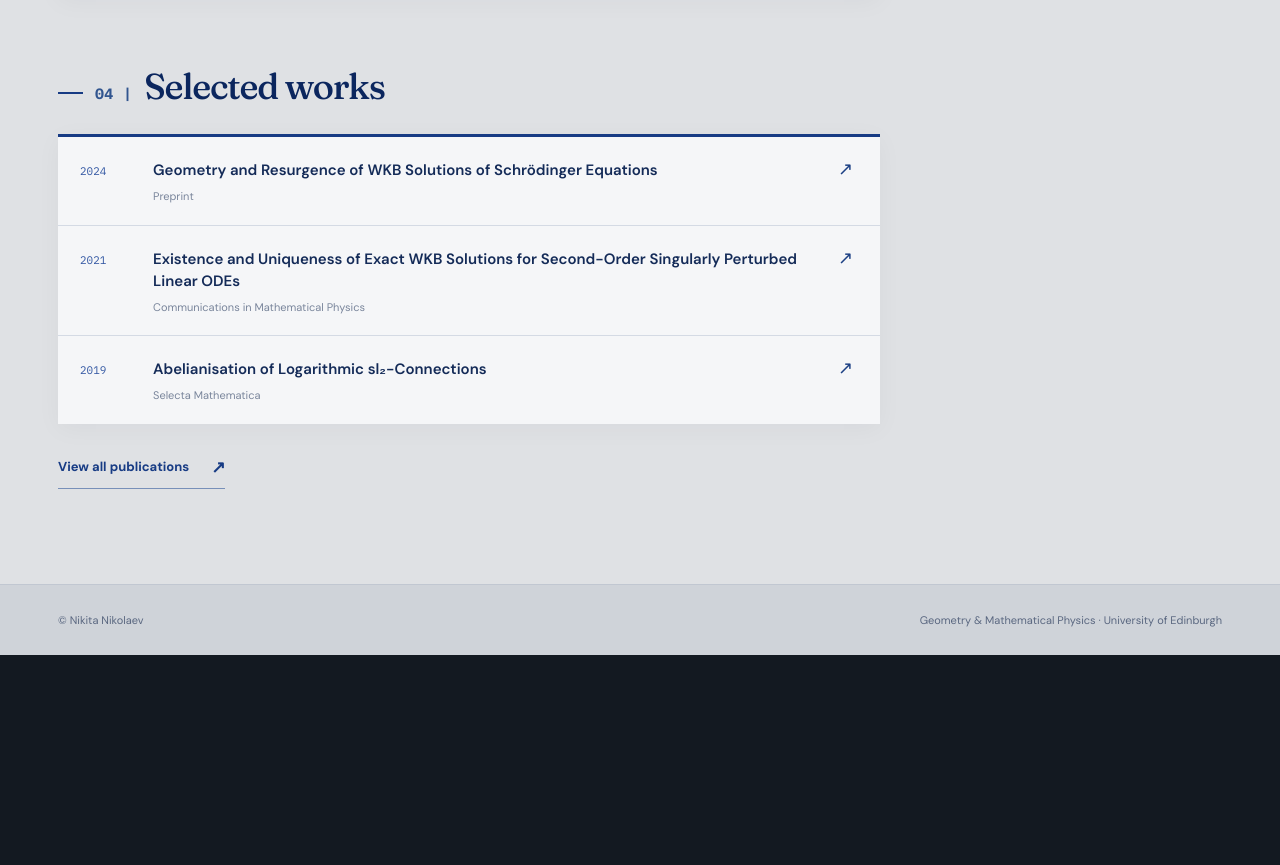
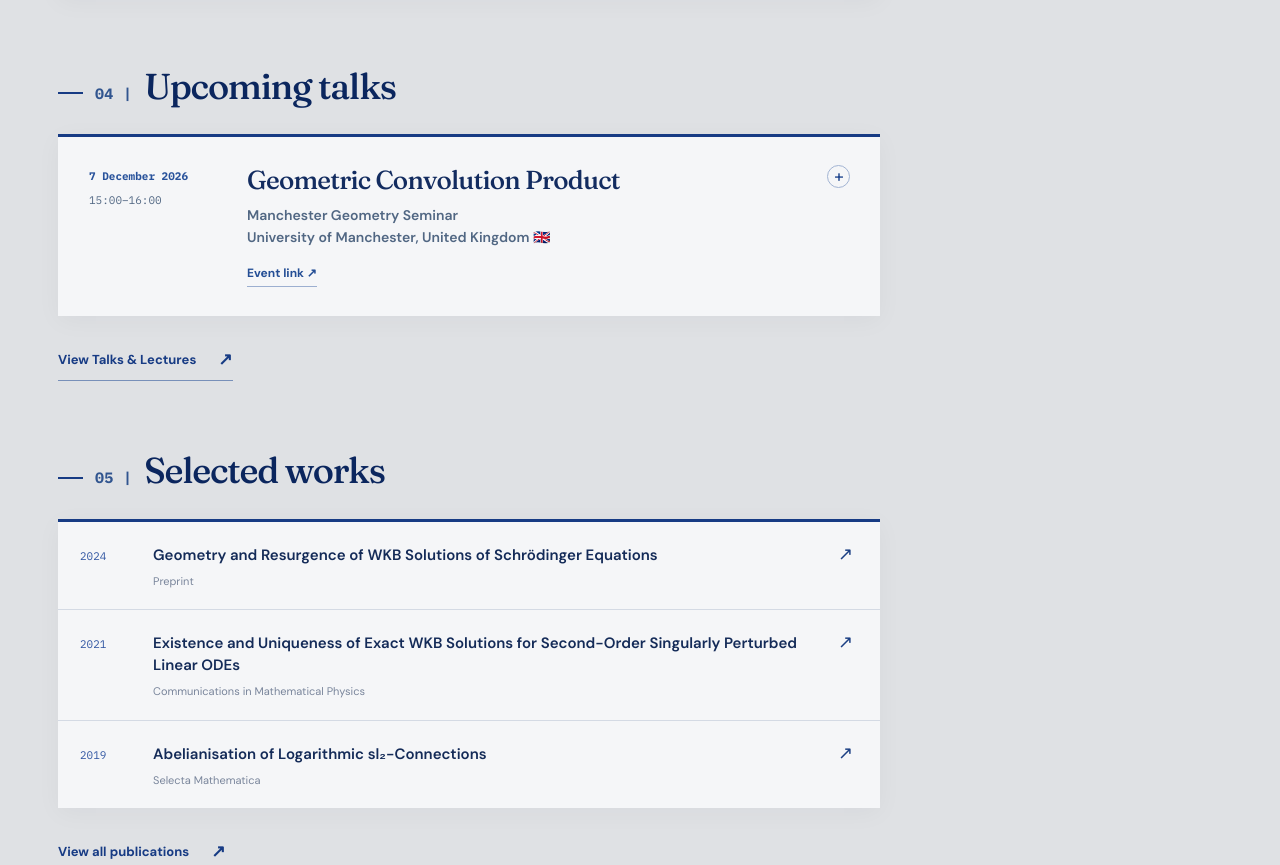
Before and after one commit to niknikol/niknikol.github.io, a plain HTML site: page index.html in a window 1280 px wide. Shown: the part 2308-3173 px from the top of the page. Before the commit the page ends 2963 px from the top, so only its background shows below. Drawn offline with Linux system fonts and the light colour scheme.

Commit message:
Show upcoming talks on the homepage

```diff
--- a/index.html
+++ b/index.html
@@ -10,6 +10,7 @@
   <link rel="preconnect" href="https://fonts.gstatic.com" crossorigin>
   <link href="https://fonts.googleapis.com/css2?family=DM+Sans:wght@400;500;600;700&family=Fraunces:opsz,wght@9..144,400;9..144,500;9..144,600&family=IBM+Plex+Mono:wght@400;500;700&family=Manrope:wght@400;500;600;700;800&display=swap" rel="stylesheet">
   <link rel="stylesheet" href="style.css">
+  <script src="talks.js" defer></script>
 </head>
 <body>
   <main class="concept hybrid" id="hybrid">
@@ -114,6 +115,11 @@
             </a>
           </div>
         </section>
+        <section id="d-upcoming" class="d-work" aria-labelledby="d-upcoming-title" hidden>
+          <h2 id="d-upcoming-title" class="d-section-label d-title-label"><span class="d-title-index">04 |</span><span class="d-title-name">Upcoming talks</span></h2>
+          <div id="upcoming-talk-list" class="d-talk-list"></div>
+          <a class="d-all-papers" href="talks.html">View Talks &amp; Lectures <span aria-hidden="true">↗</span></a>
+        </section>
         <section id="d-work" class="d-work d-work-selected">
           <h2 class="d-section-label d-title-label"><span class="d-title-index">04 |</span><span class="d-title-name">Selected works</span></h2>
           <div class="d-paper-list">
--- a/style.css
+++ b/style.css
@@ -375,6 +375,9 @@ button { font: inherit; }
 .d-talk-body h3 { font: 500 clamp(20px,2.4vw,26px)/1.24 'Fraunces', Georgia, serif; letter-spacing: -.03em; color: #132c60; margin: 0 0 9px; }
 .d-talk-entry .d-pub-toggle-icon { top: 28px; right: 30px; }
 .d-talk-meta { margin: 0; color: #516783; font: 600 12px/1.55 'DM Sans', sans-serif; }
+#upcoming-talk-list .d-talk-meta { font-size: 14px; }
+#upcoming-talk-list .d-talk-date span { color: #516783; font-size: 11px; }
+#upcoming-talk-list .d-talk-links a { font-size: 12px; }
 .d-talk-talk-title { margin: 9px 0 0; color: #294779; font: 500 17px/1.45 'Fraunces', Georgia, serif; letter-spacing: -.01em; }
 #research-talk-list .d-talk-body h3, #lecture-course-list .d-talk-body h3, #research-course-list .d-talk-body h3 { font-size: clamp(19px,2vw,22px); }
 #research-talk-list .d-talk-meta, #lecture-course-list .d-talk-meta, #research-course-list .d-talk-meta { font-size: 14px; }
@@ -471,6 +474,7 @@ button { font: inherit; }
   .d-talks-section + .d-talks-section { margin-top: 58px; }
   .d-talks-heading-note { display: none; }
   .d-talk-entry { grid-template-columns: 1fr; gap: 12px; padding: 22px 21px 24px; }
+  #upcoming-talk-list .d-talk-entry { grid-template-columns: minmax(0, 1fr); }
   .d-talk-body { padding-right: 23px; }
   .d-talk-date { display: flex; flex-wrap: wrap; gap: 11px; align-items: baseline; padding-top: 0; }
   .d-talk-date span { margin: 0; }
--- a/talks.js
+++ b/talks.js
@@ -36,6 +36,14 @@
   ];
 
   const talks = [
+    {
+      date: '2026-12-07', when: '7 December 2026', time: '15:00–16:00',
+      title: 'Geometric Convolution Product',
+      event: 'Manchester Geometry Seminar',
+      location: 'University of Manchester, United Kingdom',
+      abstractKey: '2026-12-07-manchester',
+      links: [['Event link', 'https://events.manchester.ac.uk/event/event:dju-mwmgcixo-8vwp9j/nikita-nikolaev-geometric-convolution-product']]
+    },
     {
       date: '2024-04', when: 'Apr 2024',
       event: 'Quantum Curves Day',
@@ -293,6 +301,11 @@
 
   // Abstracts supplied by the author. String.raw preserves the original LaTeX notation.
   const suppliedAbstracts = {
+    '2026-12-07-manchester': String.raw`The convolution product f ∗ g of two holomorphic functions defined near the origin is again a holomorphic function near the origin. Understanding the analytic continuation of f ∗ g is a fundamental problem in the theory of resurgence, where having global control over convolution products of functions is essential in order to answer virtually any question. Yet it is a surprisingly difficult problem: the singularities of f and g interact in complicated ways so the singularities of f ∗ g quickly grow out of control.
+
+In this talk, I will present a new, fully geometric approach to this problem by constructing a geometric convolution product for Riemann surfaces and holomorphic functions on them. A pair of Riemann surfaces X₁, X₂ over the complex plane determines a natural three-dimensional holomorphic Lie groupoid, called their convolution groupoid, which contains a distinguished Riemann surface X₁ ∗ X₂, called their convolution curve. A pair of holomorphic functions f, g on X₁, X₂ then determines a holomorphic groupoid cocycle Z on the convolution groupoid, called the convolution central charge. The ordinary convolution product f ∗ g is then recovered locally by restriction of Z to the convolution curve.
+
+Remarkably, whilst the convolution curve depends on the choice of distinguished points on X₁, X₂, the convolution groupoid and central charge are completely canonical. The convolution central charge therefore gives rise to many determinations of the convolution product f ∗ g related to one another by period integrals. Furthermore, the convolution product of Riemann surfaces is functorial and satisfies a powerful universal property: the convolution curve X₁ ∗ X₂ is the smallest Riemann surface which supports the maximal simultaneous analytic continuation of the germs of all convolution products f ∗ g, as f and g range over all holomorphic functions on X₁ and X₂. Finally, the convolution of endless Riemann surfaces is again endless. Together, these results allow us to resolve several longstanding problems in resurgence.`,
     '2024-07-01': String.raw`Divergent series expansions naturally arise in many parts of mathematics and physics including dynamical systems, gauge theory, quantisation of Poisson structures, mirror symmetry and stability in algebraic geometry, quantum field theory and string theory, and the list goes on. This mini-course is an introduction to an amazing emerging subject of Exact Perturbation Theory, also known as Resurgence. This theory provides powerful methods to upgrade a priori meaningless divergent expansions to meaningful analytic information. One such method is called Borel resummation: it involves a detailed analysis (via the Borel-Laplace transform) of a given divergent expansion in order to recover exponentially small terms (a.k.a. nonperturbative corrections) that otherwise cannot be captured in ordinary perturbation theory. The astounding big-picture upshot of this theory is that — contrary to Freeman Dyson’s conclusion that perturbation theory is incomplete — the divergent sector of perturbation theory actually already ’knows’ all the necessary nonperturbative information, and it is therefore only a matter of applying suitable methods to extract it.
 
 My aim is to give a systematic treatment of the subject to build a solid foundation. Most of this course therefore will focus on the basic theory of divergent series and Borel resummation. At heart, the subject is just an extension of the ordinary complex analysis, and I will repeatedly stress this sentiment because I think it helps to demystify the subject. We will see, however, that this extension is exceptionally rich and full of remarkable new phenomena. Another feature that I find extraordinary and that I will emphasise throughout the course, is that, although at first sight this subject may appear to be confined to analysis, in fact it has as much an algebraic and geometric flavour as an analytic one.
@@ -353,7 +366,15 @@ In this talk, I will first explain how the WKB method proceeds traditionally, em
   })[character]);
 
   let panelCounter = 0;
-  function addOverview(article, overview, sourced = false) {
+  function setExpanded(button, expanded) {
+    const panel = document.getElementById(button.getAttribute('aria-controls'));
+    if (!panel) return;
+    button.setAttribute('aria-expanded', String(expanded));
+    button.querySelector('.d-pub-toggle-icon').textContent = expanded ? '−' : '+';
+    panel.hidden = !expanded;
+  }
+
+  function addOverview(article, overview, sourced = false, keepLinksVisible = false) {
     const heading = article.querySelector('.d-talk-body h3');
     if (!heading || heading.querySelector('button')) return;
     const id = `talk-overview-${++panelCounter}`;
@@ -369,6 +390,7 @@ In this talk, I will first explain how the WKB method proceeds traditionally, em
     icon.setAttribute('aria-hidden', 'true');
     icon.textContent = '+';
     toggle.append(icon);
+    toggle.addEventListener('click', () => setExpanded(toggle, toggle.getAttribute('aria-expanded') !== 'true'));
     heading.replaceChildren(toggle);
 
     const panel = document.createElement('div');
@@ -390,7 +412,7 @@ In this talk, I will first explain how the WKB method proceeds traditionally, em
     }
     if (description) description.remove();
     const links = article.querySelector('.d-talk-links');
-    if (links) {
+    if (links && !keepLinksVisible) {
       const label = document.createElement('span');
       label.className = 'd-panel-label d-talk-resource-label';
       label.textContent = 'RESOURCES';
@@ -399,15 +421,18 @@ In this talk, I will first explain how the WKB method proceeds traditionally, em
     article.querySelector('.d-talk-body').append(panel);
   }
 
-  function makeEntry(item, sectionId) {
+  function makeEntry(item, titleFirst = false) {
     const entry = document.createElement('article');
     entry.className = 'd-talk-entry';
     entry.dataset.sort = item.date;
-    const heading = item.event || item.title || 'Research talk';
+    const heading = (titleFirst && item.title) || item.event || item.title || 'Research talk';
     const description = item.location || '';
-    const talkTitle = item.title && item.event !== item.title ? item.title : null;
-    entry.innerHTML = `<div class="d-talk-date"><time datetime="${escapeHTML(item.date)}">${escapeHTML(item.when)}</time>${item.count ? `<span>${escapeHTML(item.count)}</span>` : ''}</div>
-      <div class="d-talk-body"><h3>${escapeHTML(heading)}</h3><p class="d-talk-meta">${escapeHTML(description)}</p>
+    const talkTitle = !titleFirst && item.title !== heading ? item.title : null;
+    const dateNote = item.time || item.count;
+    entry.innerHTML = `<div class="d-talk-date"><time datetime="${escapeHTML(item.date)}">${escapeHTML(item.when)}</time>${dateNote ? `<span>${escapeHTML(dateNote)}</span>` : ''}</div>
+      <div class="d-talk-body"><h3>${escapeHTML(heading)}</h3>
+      ${titleFirst && item.event && item.event !== heading ? `<p class="d-talk-meta">${escapeHTML(item.event)}</p>` : ''}
+      <p class="d-talk-meta">${escapeHTML(description)}</p>
       ${talkTitle ? `<p class="d-talk-talk-title">${escapeHTML(talkTitle)}</p>` : ''}
       ${item.links?.length ? `<div class="d-talk-links">${item.links.map(([label, url]) => `<a href="${escapeHTML(url)}" target="_blank" rel="noopener noreferrer">${escapeHTML(label)} <span aria-hidden="true">↗</span></a>`).join('')}</div>` : ''}</div>`;
     if (!item.title) entry.classList.add('d-talk-venue-only');
@@ -445,11 +470,31 @@ In this talk, I will first explain how the WKB method proceeds traditionally, em
   ]) {
     const list = document.getElementById(id);
     if (!list) continue;
-    items.forEach((item) => list.append(makeEntry(item, id)));
+    items.forEach((item) => list.append(makeEntry(item)));
     list.querySelectorAll('.d-talk-entry').forEach((entry) => {
       entry.dataset.sort ||= entry.querySelector('time')?.getAttribute('datetime') || '0000';
     });
     [...list.children].sort((left, right) => right.dataset.sort.localeCompare(left.dataset.sort)).forEach((entry) => list.append(entry));
+  }
+
+  const upcomingList = document.getElementById('upcoming-talk-list');
+  if (upcomingList) {
+    const parts = new Intl.DateTimeFormat('en-GB', {
+      timeZone: 'Europe/London', year: 'numeric', month: '2-digit', day: '2-digit'
+    }).formatToParts(new Date());
+    const dateParts = Object.fromEntries(parts.map(({type, value}) => [type, value]));
+    const today = `${dateParts.year}-${dateParts.month}-${dateParts.day}`;
+    const upcoming = talks
+      .filter(({date}) => /^\d{4}-\d{2}-\d{2}$/.test(date) && date >= today)
+      .sort((left, right) => left.date.localeCompare(right.date) || (left.time || '').localeCompare(right.time || ''));
+    upcoming.forEach((item) => upcomingList.append(makeEntry(item, true)));
+    if (upcoming.length) {
+      const section = upcomingList.closest('section');
+      section.hidden = false;
+      section.parentElement.querySelectorAll(':scope > section:not([hidden]) > h2 > .d-title-index').forEach((index, position) => {
+        index.textContent = `${String(position + 1).padStart(2, '0')} |`;
+      });
+    }
   }
 
   // Each MAPSS mini-course has its own card; the shared school details appear once above them.
@@ -486,6 +531,7 @@ In this talk, I will first explain how the WKB method proceeds traditionally, em
 
   verifiedOverviews.forEach(({list, title, overview, starts}) => {
     const target = list === 'lecture-course-list' ? document.getElementById('lecture-courses') : document.getElementById(list);
+    if (!target) return;
     const article = [...target.querySelectorAll('.d-talk-entry')]
       .find((entry) => entry.querySelector('.d-talk-talk-title')?.textContent.trim() === title && (!starts || entry.dataset.sort.startsWith(starts)));
     if (article) article.dataset.overview = overview;
@@ -496,7 +542,10 @@ In this talk, I will first explain how the WKB method proceeds traditionally, em
     const key = entry.dataset.abstractKey || date;
     const abstract = suppliedAbstracts[key] || sourceAbstracts[key];
     const overview = abstract || entry.dataset.overview;
-    if (overview || entry.querySelector('.d-talk-links, .d-talk-description')) addOverview(entry, overview, Boolean(abstract));
+    const isUpcoming = upcomingList?.contains(entry);
+    if (overview || (!isUpcoming && entry.querySelector('.d-talk-links, .d-talk-description'))) {
+      addOverview(entry, overview, Boolean(abstract), isUpcoming);
+    }
   });
 
   document.querySelectorAll('.d-mini-group').forEach((group) => {
@@ -525,13 +574,6 @@ In this talk, I will first explain how the WKB method proceeds traditionally, em
     expandAll.innerHTML = 'Expand all <span aria-hidden="true">+</span>';
     heading.append(expandAll);
 
-    const setExpanded = (button, expanded) => {
-      const panel = document.getElementById(button.getAttribute('aria-controls'));
-      if (!panel) return;
-      button.setAttribute('aria-expanded', String(expanded));
-      button.querySelector('.d-pub-toggle-icon').textContent = expanded ? '−' : '+';
-      panel.hidden = !expanded;
-    };
     const update = () => {
       const allExpanded = buttons.every((button) => button.getAttribute('aria-expanded') === 'true');
       const action = allExpanded ? 'Collapse all' : 'Expand all';
@@ -540,10 +582,7 @@ In this talk, I will first explain how the WKB method proceeds traditionally, em
       expandAll.firstChild.textContent = `${action} `;
       expandAll.querySelector('span').textContent = allExpanded ? '−' : '+';
     };
-    buttons.forEach((button) => button.addEventListener('click', () => {
-      setExpanded(button, button.getAttribute('aria-expanded') !== 'true');
-      update();
-    }));
+    buttons.forEach((button) => button.addEventListener('click', update));
     expandAll.addEventListener('click', () => {
       const openAll = buttons.some((button) => button.getAttribute('aria-expanded') !== 'true');
       buttons.forEach((button) => setExpanded(button, openAll));
```
